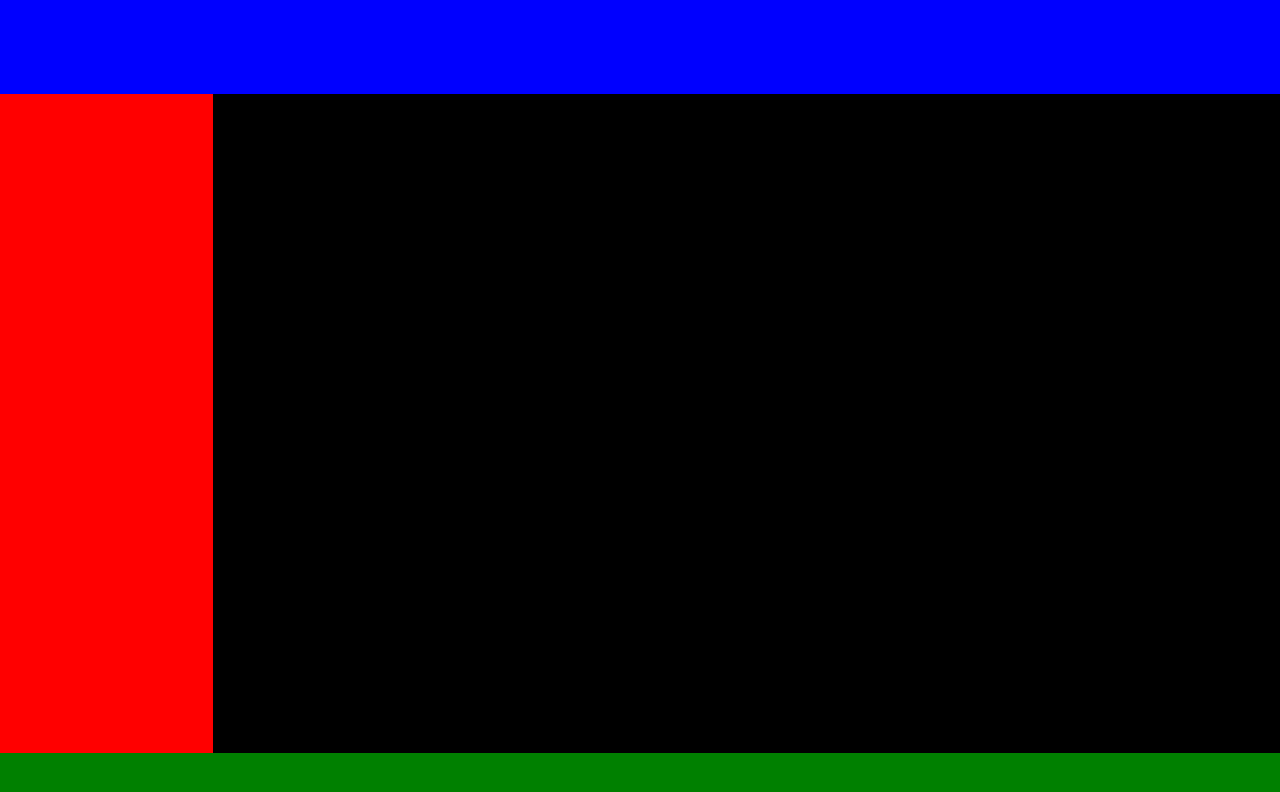
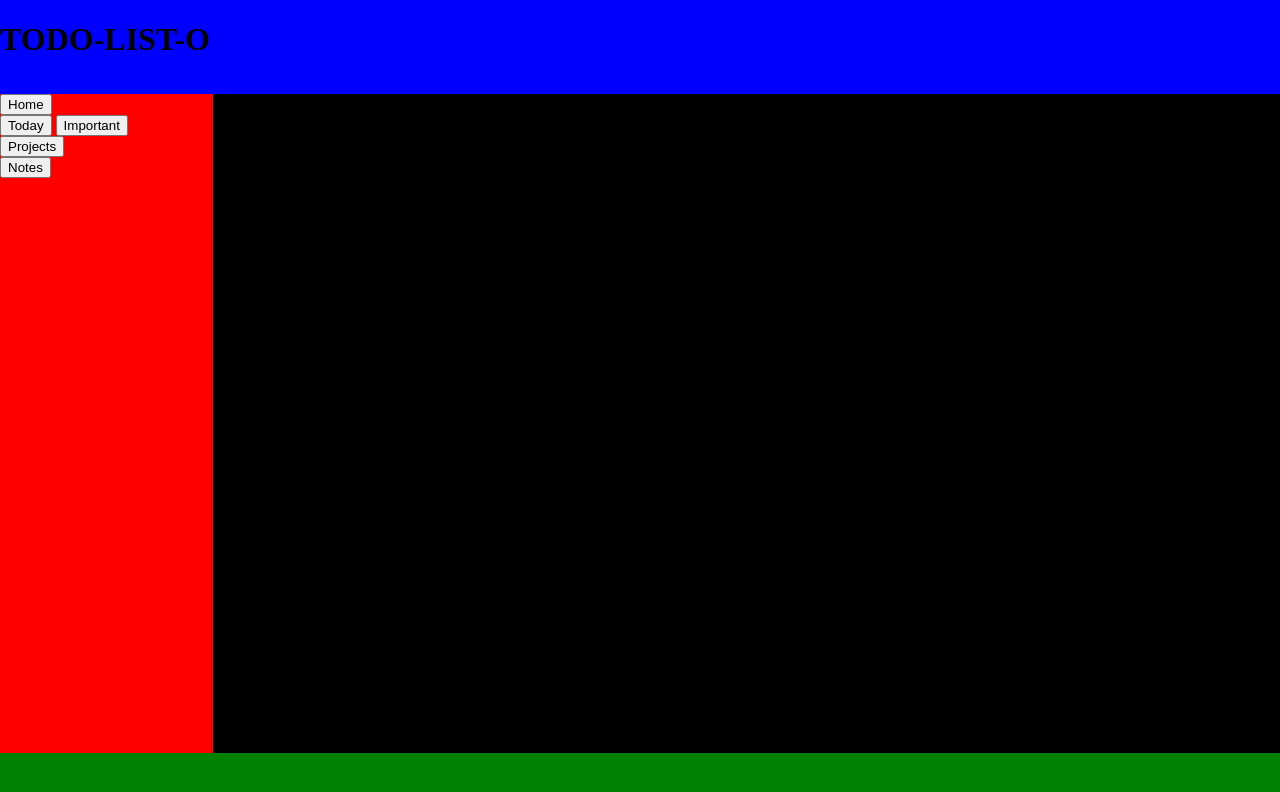
Before and after one commit to Chinchilla15/todo-list, a website built with webpack: page dist/index.html in a window 1280 px wide. Built offline with nearby package versions, Linux system fonts and the light colour scheme.

Commit message:
Add: fonts and icons links, buttons for main content

```diff
--- a/dist/index.html
+++ b/dist/index.html
@@ -4,12 +4,30 @@
     <meta charset="UTF-8">
     <meta name="viewport" content="width=device-width, initial-scale=1.0">
     <link rel="stylesheet" href="styles/main.css">
+    <link rel="preconnect" href="https://fonts.googleapis.com">
+    <link rel="preconnect" href="https://fonts.gstatic.com" crossorigin>
+    <link href="https://fonts.googleapis.com/css2?family=Inconsolata:wght@300;400;500;700&family=Lilita+One&display=swap" rel="stylesheet">
     <title>Todo List</title>
+    <link href="https://cdn.lineicons.com/4.0/lineicons.css" rel="stylesheet" />
 </head>
 <body>
     <div id="content">
-        <header></header>
-        <aside></aside>
+        <header><h1>TODO-LIST-O</h1></header>
+        <aside>
+          <div class="home-box">
+            <button>Home</button>
+          </div>
+          <div class="tabs-box">
+            <button>Today</button>
+            <button>Important</button>
+          </div>
+          <div class="projects-box">
+            <button>Projects</button>
+          </div>
+          <div class="notes-box">
+            <button>Notes</button>
+          </div>
+        </aside>
         <main></main>
         <footer></footer>
     </div>
```
